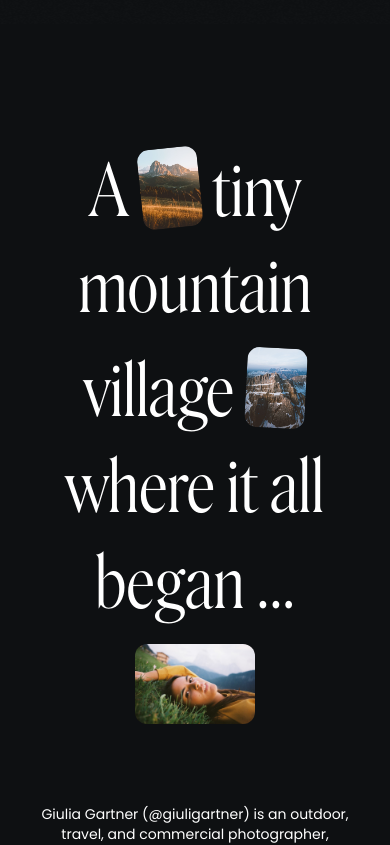
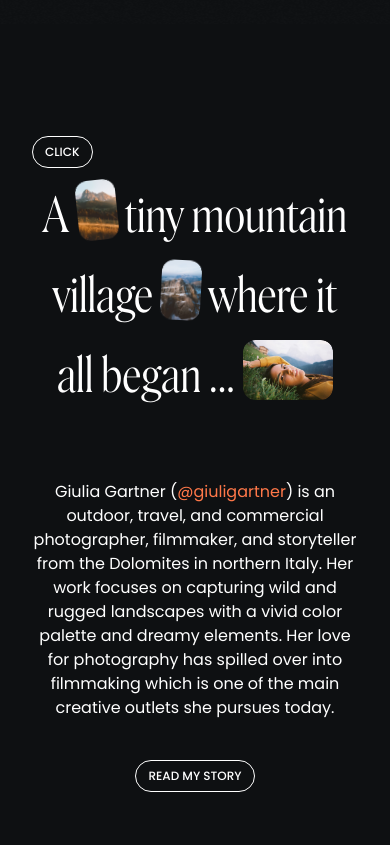
Before and after one commit to aleksandartepavcevic/giulia, a Next.js app: page / in a window 390 px wide. Shown: the part 820-1665 px from the top of the page. Built offline with nearby package versions, Linux system fonts and the light colour scheme.

Commit message:
Added click away listener on the mobile dropdown menu

```diff
--- a/src/components/Navigation/Navigation.tsx
+++ b/src/components/Navigation/Navigation.tsx
@@ -2,8 +2,8 @@ import React, { useState } from "react";
 import { motion } from "framer-motion";
 import { Desktop } from "./components/Desktop/Desktop";
 import { Mobile } from "./components/Mobile/Mobile";
-import { Menu } from "./components/Menu/Menu";
 import { NavigationContext } from "./Navigation.context";
+import Menu from "./components/Menu/Menu";
 
 export const Navigation = () => {
   const [isOpen, setIsOpen] = useState(false);
--- a/src/components/Navigation/components/Menu/Menu.tsx
+++ b/src/components/Navigation/components/Menu/Menu.tsx
@@ -1,15 +1,15 @@
 import { LINKS } from "@/constants/links";
 import { AnimatePresence, motion } from "framer-motion";
 import Link from "next/link";
-import React, { useContext } from "react";
+import React, { memo, useContext } from "react";
 import { NavigationContext } from "../../Navigation.context";
-import { ClickAwayListener } from "@mui/base";
 
-export const Menu = () => {
+const Menu = () => {
   const { isOpen, setIsOpen } = useContext(NavigationContext) || {};
-  const handleOnClickAway = () => setIsOpen?.(false);
 
-  const layout = (
+  return (
+    <AnimatePresence mode="wait">
+      {isOpen && (
         <motion.div
           key="dropdown"
           initial={{ y: "-150%" }}
@@ -67,15 +67,9 @@ export const Menu = () => {
             </ul>
           </div>
         </motion.div>
-  );
-
-  return (
-    <AnimatePresence mode="wait">
-      {isOpen && (
-        <ClickAwayListener onClickAway={handleOnClickAway}>
-          {layout}
-        </ClickAwayListener>
       )}
     </AnimatePresence>
   );
 };
+
+export default memo(Menu);
--- a/src/components/Navigation/components/Mobile/Mobile.tsx
+++ b/src/components/Navigation/components/Mobile/Mobile.tsx
@@ -1,12 +1,15 @@
 import Link from "next/link";
 import React, { useContext } from "react";
 import { NavigationContext } from "../../Navigation.context";
+import { ClickAwayListener } from "@mui/base";
 
 export const Mobile = () => {
   const { setIsOpen } = useContext(NavigationContext) || {};
+  const handleOnClickAway = () => setIsOpen?.(false);
 
   return (
     <>
+      <ClickAwayListener onClickAway={handleOnClickAway}>
         <div className="lg:hidden flex justify-between relative z-50">
           <Link
             href="/"
@@ -23,6 +26,7 @@ export const Mobile = () => {
             </button>
           </div>
         </div>
+      </ClickAwayListener>
     </>
   );
 };
--- a/src/sections/Home/Intro/Intro.tsx
+++ b/src/sections/Home/Intro/Intro.tsx
@@ -1,63 +1,83 @@
 import Image from "next/image";
 import Link from "next/link";
-import React from "react";
+import React, { useContext } from "react";
+import { motion } from "framer-motion";
+import { NavigationContext } from "@/components/Navigation/Navigation.context";
 
 export const Intro = () => {
+  const { setIsOpen } = useContext(NavigationContext) || {};
+  const animationOptions = {
+    initial: { scale: 1 },
+    whileHover: {
+      scale: 2,
+      transition: { ease: [0.34, 1.56, 0.64, 1], duration: 0.5 },
+    },
+  };
+  const headingStyles =
+    "text-7xl max-md:text-5xl text-white font-roslindale font-light";
+  const imageStyles = "relative rounded-xl overflow-hidden-updated";
+
   return (
-    <section className="container max-w-2xl mt-28">
-      <div className="flex justify-center items-end space-y-3 gap-3 flex-wrap">
-        <h3 className="text-7xl text-white font-roslindale font-light">A</h3>
-        <div className="relative w-[60px] h-[80px] rounded-xl overflow-hidden -rotate-6">
+    <section className="container max-w-3xl mt-28">
+      <button className="btn" onClick={() => setIsOpen?.(true)}>
+        click
+      </button>
+      <div className="flex justify-center items-end space-y-3 gap-3 flex-wrap max-md:gap-2">
+        <h3 className={headingStyles}>A</h3>
+        <motion.div
+          {...animationOptions}
+          initial={{ rotate: "-6deg" }}
+          className={`${imageStyles} w-[60px] h-[80px] max-md:w-[40px] max-md:h-[60px]`}
+        >
           <Image
             className="object-cover"
             src="/mini-thumbnail-1.jpeg"
             alt="Mountains"
             fill
           />
-        </div>
-        <h3 className="text-7xl text-white font-roslindale font-light">tiny</h3>
-        <h3 className="text-7xl text-white font-roslindale font-light">
-          mountain
-        </h3>
-        <h3 className="text-7xl text-white font-roslindale font-light">
-          village
-        </h3>
-        <div className="relative w-[60px] h-[80px] rounded-xl overflow-hidden rotate-3">
+        </motion.div>
+        <h3 className={headingStyles}>tiny</h3>
+        <h3 className={headingStyles}>mountain</h3>
+        <h3 className={headingStyles}>village</h3>
+        <motion.div
+          {...animationOptions}
+          initial={{ rotate: "3deg" }}
+          className={`${imageStyles} w-[60px] h-[80px] max-md:w-[40px] max-md:h-[60px]`}
+        >
           <Image
             className="object-cover"
             src="/mini-thumbnail-2.jpeg"
             alt="Mountains"
             fill
           />
+        </motion.div>
+        <h3 className={headingStyles}>where</h3>
+        <h3 className={headingStyles}>it</h3>
+        <h3 className={headingStyles}>all</h3>
+        <h3 className={headingStyles}>began</h3>
+        <div className="flex">
+          <h3 className={headingStyles}>.</h3>
+          <h3 className={headingStyles}>.</h3>
+          <h3 className={headingStyles}>.</h3>
         </div>
-        <h3 className="text-7xl text-white font-roslindale font-light">
-          where
-        </h3>
-        <h3 className="text-7xl text-white font-roslindale font-light">it</h3>
-        <h3 className="text-7xl text-white font-roslindale font-light">all</h3>
-        <h3 className="text-7xl text-white font-roslindale font-light">
-          began
-        </h3>
-        <div className="flex">
-          <h3 className="text-7xl text-white font-roslindale font-light">.</h3>
-          <h3 className="text-7xl text-white font-roslindale font-light">.</h3>
-          <h3 className="text-7xl text-white font-roslindale font-light">.</h3>
-        </div>
-        <div className="relative w-[120px] h-[80px] rounded-xl overflow-hidden">
+        <motion.div
+          {...animationOptions}
+          className={`${imageStyles} w-[120px] h-[80px] max-md:w-[90px] max-md:h-[60px]`}
+        >
           <Image
             className="object-cover"
             src="/mini-thumbnail-3.jpeg"
             alt="Girl"
             fill
           />
-        </div>
+        </motion.div>
       </div>
-      <p className="text-white font-poppins text-sm text-center mt-20">
+      <p className="text-white font-poppins text-base text-center mt-20">
         Giulia Gartner (
         <a
           href="https://www.instagram.com/giuligartner/"
           target="_blank"
-          className="hover:text-orange transition-colors duration-300"
+          className="text-orange transition-colors duration-300"
           rel="noreferrer noopener"
         >
           @giuligartner
```
Lines whose indentation alone changed are shown as unchanged.
